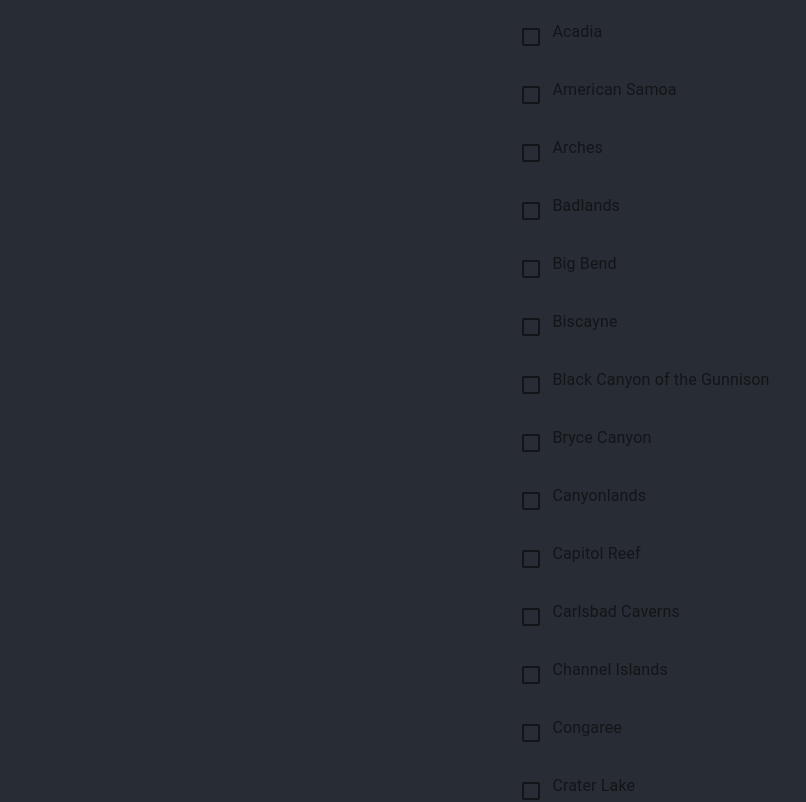
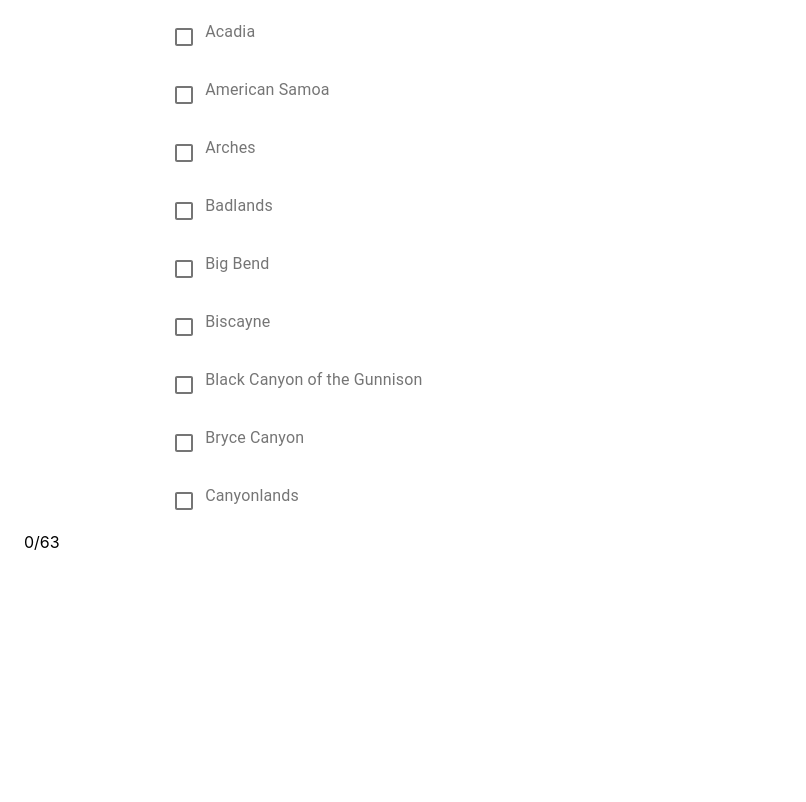
Before and after one commit to geomin76/nps-visited, a React (Create React App) app: page / in a window 1280 px wide. Shown: the top 802 px of the page, without its empty margins (0-806 px from the left). Built offline with nearby package versions, Linux system fonts and the light colour scheme.

Commit message:
Adding count and parks (#2)
* netlify status

* Added styling

* fixed bug

* Adding number

```diff
--- a/src/App.js
+++ b/src/App.js
@@ -1,35 +1,56 @@
-import logo from './logo.svg';
 import './App.css';
 import { parks } from './Parks';
 import { useState } from 'react';
-import { Checkbox, List, ListItem, ListItemIcon, ListItemText } from '@material-ui/core';
+import { Container, Box, Grid } from '@material-ui/core';
+import { makeStyles, createStyles } from '@material-ui/core/styles';
+import { NPList } from './NPList';
+
+const useStyles = makeStyles((theme) =>
+  createStyles({
+    center: {
+      alignItems: 'center',
+      justifyContent: 'center',
+      display: 'flex'
+    },
+  }),
+);
 
 function App() {
+  const classes = useStyles();
 
   const [data, setData] = useState(parks);
 
-  const setVisited = (index) => {
-    setData(prev => [...prev, prev[index].visited = true])
-    console.log(`${data[index].name} : ${data[index].visited}`)
+  const countVisitedParks = () => {
+    let visited = 0;
+    for (var i = 0; i < parks.length; i++) {
+      if (parks[i].visited === true) {
+        visited++;
+      }
+    }
+    return visited;
   }
 
+  // add map, (react-simple-maps)
+  // add fake images, with potential for logos
+
+  // clean up
+  //center items
+
   return (
-    <div className="App">
-      <header className="App-header">
-        <List>
-          {data.map((value, index) => {
-            return (
-              <ListItem key={index} onClick={() => setVisited(index)}>
-                <ListItemIcon>
-                  <Checkbox checked={value.visited}/>
-                  <ListItemText primary={`${value.name}`}/>
-                </ListItemIcon>
-              </ListItem>
-            )
-          })}
-        </List>
-      </header>
-    </div>
+    <Container>
+      <Box>
+        <Grid container>
+          <Grid item lg={12} md={12} sm={12}>
+            <div className={classes.center}>
+              <NPList data={data} setData={setData}/>
+            </div>
+            <p>{countVisitedParks()}/{parks.length}</p>
+          </Grid>
+        </Grid>
+
+      </Box>
+
+    </Container>
   );
 }
 
--- /dev/null
+++ b/src/NPList.js
@@ -0,0 +1,42 @@
+import { Checkbox, List, ListItem, ListItemIcon, ListItemText } from '@material-ui/core';
+import { makeStyles, createStyles } from '@material-ui/core/styles';
+
+const useStyles = makeStyles((theme) =>
+  createStyles({
+    list: {
+      overflow: 'auto',
+      maxHeight: 500,
+      width: '80%',
+    },
+  }),
+);
+
+export const NPList = ({ data, setData }) => {
+    const classes = useStyles();
+
+
+    const setVisited = (index) => {
+      setData(prev => {
+        const newData = [...prev]
+        const prevStatus = newData[index].visited
+        newData[index].visited = !prevStatus;
+        return newData;
+      })
+        console.log(`${data[index].name} : ${data[index].visited}`)
+    }
+
+    return (
+        <List className={classes.list}>
+        {data.map((value, index) => {
+          return (
+            <ListItem key={index} onClick={() => setVisited(index)}>
+              <ListItemIcon>
+                <Checkbox checked={value.visited}/>
+                <ListItemText primary={`${value.name}`}/>
+              </ListItemIcon>
+            </ListItem>
+          )
+        })}
+      </List>
+    )
+}
```
Also changed, not shown: src/App.css (line endings or trailing spaces), 2 other files (tests, documents, lock files or other folders).
